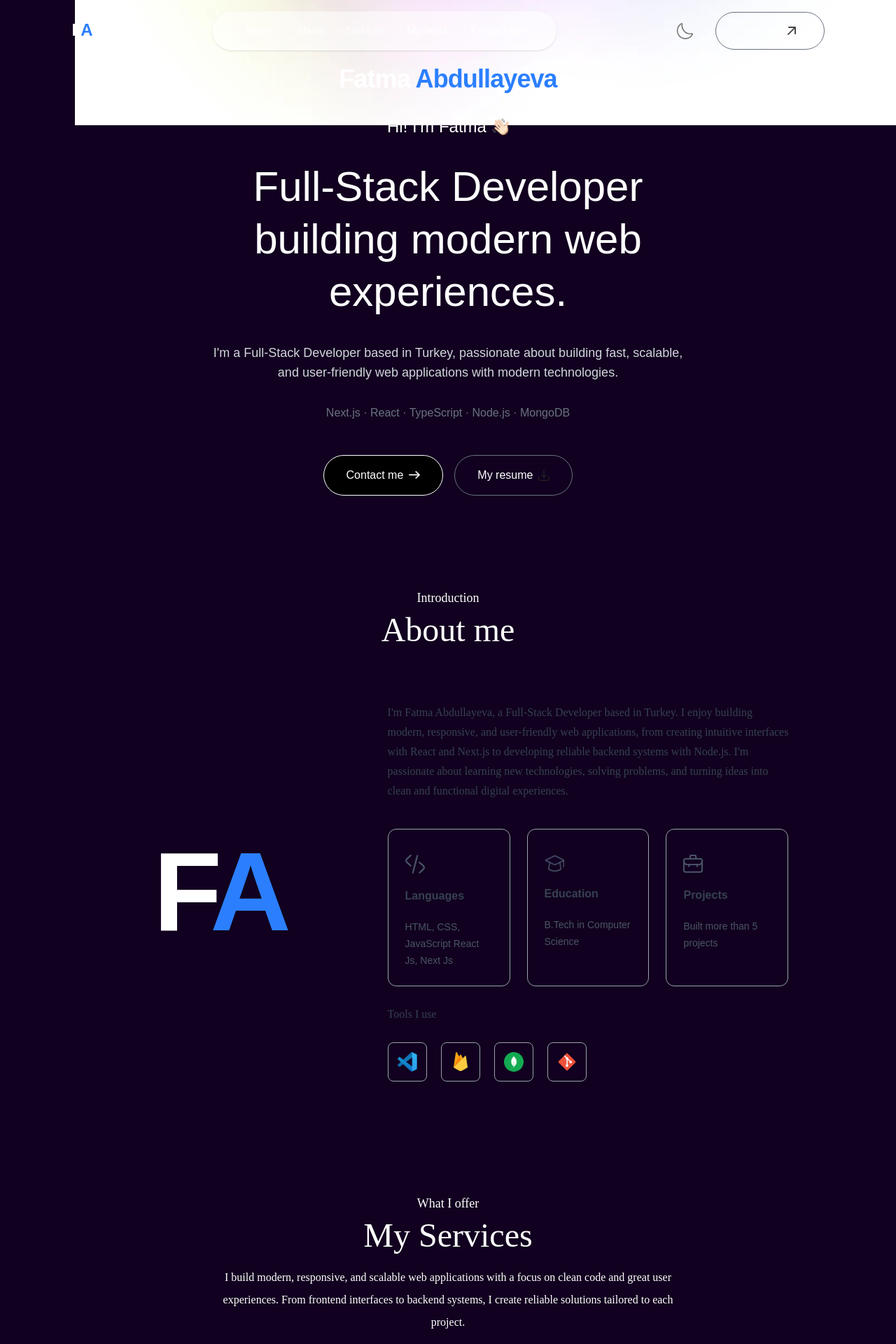
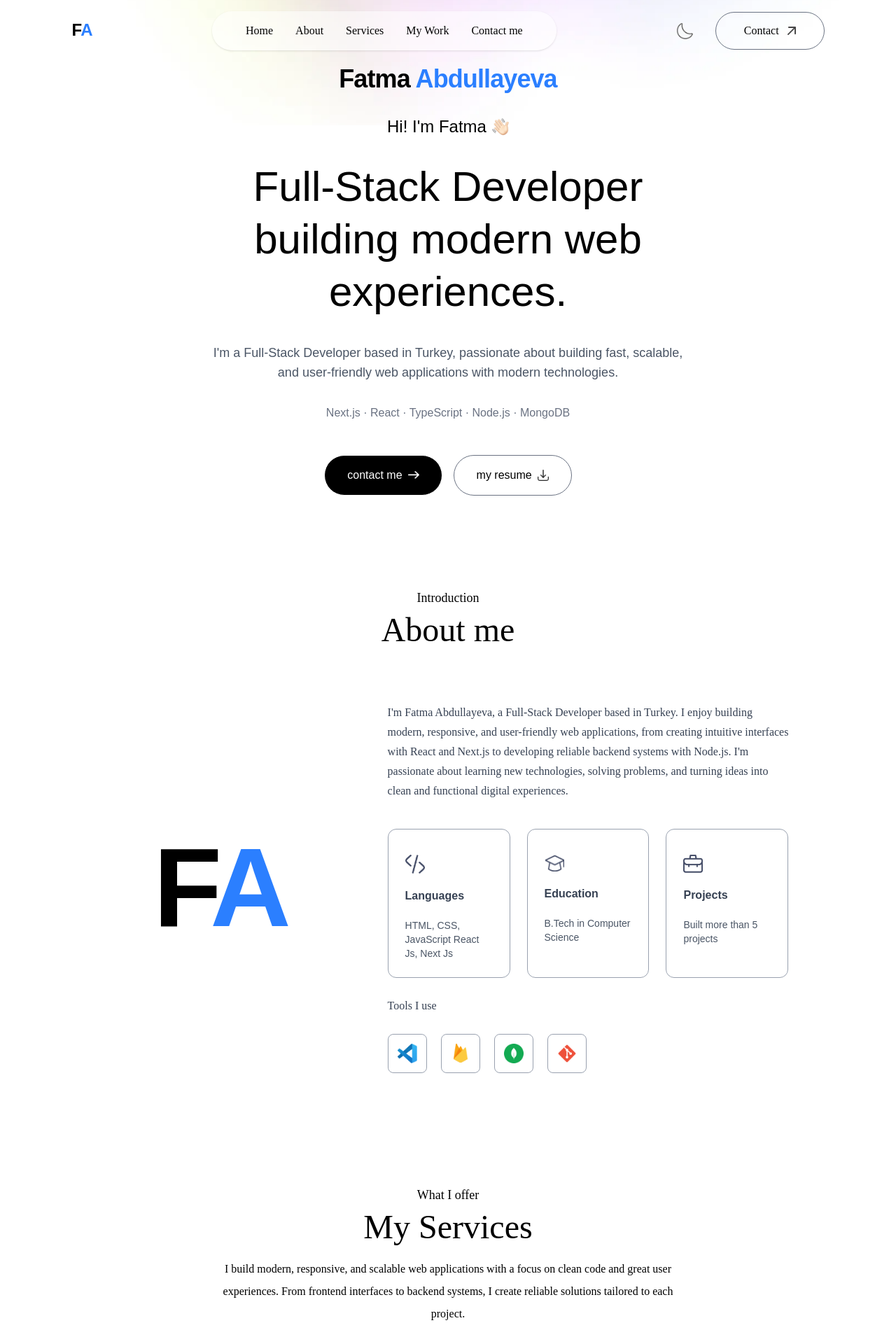
Before and after one commit to AbdullayevaFatma/fatmaabdulla-portfolio, a Next.js app: page / in a window 1280 px wide. Shown: the top 1920 px of the page at 70% size. Built offline with nearby package versions, Linux system fonts and the light colour scheme; a web font is replaced by a local one.

Commit message:
implement theme switching

```diff
--- a/app/components/About.jsx
+++ b/app/components/About.jsx
@@ -2,7 +2,7 @@
 import Image from "next/image";
 import React from "react";
 
-const About = () => {
+const About = ({isDarkMode}) => {
   return (
     <div id="about" className="w-full px-[12%] py-10 scroll-mt-20">
       <h4 className="text-center mb-2 text-lg font-ovo">Introduction</h4>
@@ -31,18 +31,18 @@
             {infoList.map(({ icon, iconDark, title, description }, index) => (
               <li
                 key={index}
-                className="border-[0.5px] border-gray-400 rounded-xl p-6 cursor-pointer hover:bg-lightHover hover:-translate-y-1 duration-500 hover:shadow-black"
+                className="border-[0.5px] border-gray-400 rounded-xl p-6 cursor-pointer hover:bg-lightHover hover:-translate-y-1 duration-500 hover:shadow-black dark:border-white dark:hover:shadow-white dark:hover:bg-darkHover/50"
               >
-                <Image src={icon} alt={title} className="w-7 mt-3" />
+                <Image src={isDarkMode ? iconDark : icon} alt={title} className="w-7 mt-3" />
 
-                <h3 className="my-4 font-semibold text-gray-700">{title}</h3>
+                <h3 className="my-4 font-semibold text-gray-700 dark:text-white">{title}</h3>
 
-                <p className="text-gray-600 text-sm leading-6">{description}</p>
+                <p className="text-gray-600 text-sm  dark:text-white/80">{description}</p>
               </li>
             ))}
           </ul>
 
-          <h4 className="my-6 text-gray-700 font-ovo">Tools I use</h4>
+          <h4 className="my-6 text-gray-700 font-ovo dark:text-white/80">Tools I use</h4>
 
           <ul className="flex items-center gap-3 sm:gap-5">
             {toolsData.map((tool, index) => (
--- a/app/components/Contact.jsx
+++ b/app/components/Contact.jsx
@@ -30,13 +30,12 @@
   return (
     <div
       id="contact"
-      className="w-full px-[12%] py-10 scroll-mt-20"
-      style={{
-        backgroundImage: "url('/footer-bg-color.png')",
-        backgroundSize: "90% auto",
-        backgroundPosition: "center",
-        backgroundRepeat: "no-repeat",
-      }}
+      className=" w-full px-[12%] py-10 scroll-mt-20
+      bg-[url('/footer-bg-color.png')]
+      bg-size[90%_auto]
+      bg-center
+      bg-no-repeat
+      dark:bg-none "
     >
       <h4 className="text-center mb-2 text-lg font-ovo">Connect with me</h4>
       <h2 className="text-center text-5xl font-ovo">Get in touch</h2>
@@ -51,14 +50,14 @@
             name="name"
             placeholder="Enter your name"
             required
-            className="flex-1 p-3 outline-none border-[0.5px] border-gray-400 rounded-md bg-white"
+            className="flex-1 p-3 outline-none border-[0.5px] border-gray-400 rounded-md bg-white dark:bg-darkHover/30 dark:border-white/90"
           />
           <input
             type="email"
             name="email"
             placeholder="Enter your email"
             required
-            className="flex-1 p-3 outline-none border-[0.5px] border-gray-400 rounded-md bg-white"
+            className="flex-1 p-3 outline-none border-[0.5px] border-gray-400 rounded-md bg-white dark:bg-darkHover/30 dark:border-white/90"
           />
         </div>
         <textarea
@@ -66,11 +65,11 @@
           required
           rows="6"
           placeholder="Enter your message"
-          className="w-full p-4 outline-none border-[0.5px] border-gray-400 rounded-md bg-white mb-6"
+          className="w-full p-4 outline-none border-[0.5px] border-gray-400 rounded-md bg-white mb-6 dark:bg-darkHover/30 dark:border-white/90"
         ></textarea>
         <button
           type="submit"
-          className="py-3 px-8 w-max flex items-center justify-between gap-2 bg-black/80 text-white rounded-full mx-auto hover:bg-black duration-500"
+          className="py-3 px-8 w-max flex items-center justify-between gap-2 cursor-pointer bg-black/80 text-white rounded-full mx-auto hover:bg-black duration-500 dark:bg-transparent dark:border-[0.5px] dark:hover:bg-darkHover"
         >
           Submit now{" "}
           <Image
--- a/app/components/Footer.jsx
+++ b/app/components/Footer.jsx
@@ -2,7 +2,7 @@
 import Image from "next/image";
 import React from "react";
 
-const Footer = () => {
+const Footer = ({isDarkMode}) => {
   return (
     <div className="mt-20">
       <div className="text-center">
@@ -12,7 +12,7 @@
           </span>
         </a>
         <div className="w-max flex items-center gap-2 mx-auto">
-          <Image src={assets.mail_icon} alt="Mail icon" className="w-6"/>
+          <Image src={isDarkMode ? assets.mail_icon_dark : assets.mail_icon} alt="Mail icon" className="w-6"/>
           johndoe@gmail.com
         </div>
       </div>
--- a/app/components/Header.jsx
+++ b/app/components/Header.jsx
@@ -34,9 +34,9 @@
       <div className="flex flex-col sm:flex-row items-center gap-4 mt-8">
         <a
           href="#contact"
-          className="px-8 py-3 border rounded-full border-white flex items-center gap-2 bg-black text-white hover:bg-gray-800 transition"
+          className="px-8 py-3 border rounded-full border-white flex items-center gap-2 bg-black text-white hover:bg-gray-800 transition dark:bg-transparent"
         >
-          Contact me
+          contact me
           <Image
             src={assets.right_arrow_white}
             alt="right arrow"
@@ -47,9 +47,9 @@
         <a
           href="/sample-resume.pdf"
           download
-          className="px-8 py-3 border rounded-full border-gray-500 flex items-center gap-2 hover:bg-gray-100 dark:hover:bg-gray-800 transition"
+          className="px-8 py-3 border rounded-full border-gray-500 flex items-center gap-2 hover:bg-gray-100 dark:hover:bg-gray-800 transition bg-white dark:text-black"
         >
-          My resume
+          my resume
           <Image src={assets.download_icon} alt="download" className="w-4" />
         </a>
       </div>
--- a/app/components/Navbar.jsx
+++ b/app/components/Navbar.jsx
@@ -2,7 +2,7 @@
 import Image from "next/image";
 import React, { useEffect, useRef, useState } from "react";
 
-const Navbar = () => {
+const Navbar = ({isDarkMode, setIsDarkMode}) => {
   const [isScroll, setIsScroll] = useState(false);
   const sideMenuRef = useRef();
   const openMenu = () => {
@@ -23,7 +23,7 @@
   }, []);
   return (
     <>
-      <div className="fixed top-0 right-0 w-11/12 -z-10 translate-y-[-80%]">
+      <div className="fixed top-0 right-0 w-11/12 -z-10 translate-y-[-80%] dark:hidden">
         <Image
           src={assets.header_bg_color}
           alt="navbar background"
@@ -31,7 +31,7 @@
         />
       </div>
       <nav
-        className={`w-full fixed px-5 lg:px-8 xl:px-[8%] py-4 flex items-center justify-between z-50 ${isScroll ? "bg-white/50 backdrop-blur-lg shadow-sm" : ""}`}
+        className={`w-full fixed px-5 lg:px-8 xl:px-[8%] py-4 flex items-center justify-between z-50 ${isScroll ? "bg-white/50 backdrop-blur-lg shadow-sm dark:bg-darkTheme dark:shadow-white/20" : ""}`}
       >
         <a href="#top">
           <span className="text-2xl font-bold tracking-tight">
@@ -39,7 +39,7 @@
           </span>
         </a>
 
-        <ul className={`hidden md:flex items-center gap-6 lg:gap-8 rounded-full px-12 py-3  ${isScroll ? "" : "bg-white/50 shadow-sm"}`}>
+        <ul className={`hidden md:flex items-center gap-6 lg:gap-8 rounded-full px-12 py-3  ${isScroll ? "" : "bg-white/50 shadow-sm dark:border dark:border-white/50 dark:bg-transparent"}`}>
           <li>
             <a href="#top" className="font-ovo">
               Home
@@ -68,32 +68,32 @@
         </ul>
         <div className="flex items-center gap-4">
           <button>
-            <Image src={assets.moon_icon} alt="moon icon" className="w-6" />
+            <Image src={isDarkMode ?  assets.sun_icon : assets.moon_icon} alt="moon icon" className="w-6" onClick={()=>setIsDarkMode(!isDarkMode)} />
           </button>
           <a
             href="#contact"
-            className="hidden lg:flex items-center gap-3 px-10 py-2.5 border border-gray-500 rounded-full ml-4 font-ovo"
+            className="hidden lg:flex items-center gap-3 px-10 py-2.5 border border-gray-500 rounded-full ml-4 font-ovo dark:border-white/50"
           >
             Contact{" "}
             <Image
-              src={assets.arrow_icon}
+              src={isDarkMode ? assets.arrow_icon_dark : assets.arrow_icon}
               className="w-3"
               alt="arrow for contact"
             />{" "}
           </a>
           <button className="block md:hidden ml-3" onClick={openMenu}>
             {" "}
-            <Image src={assets.menu_black} alt="menu" className="w-6" />
+            <Image src={isDarkMode ? assets.menu_white :  assets.menu_black} alt="menu" className="w-6" />
           </button>
         </div>
         {/* mobile menu */}
         <ul
           ref={sideMenuRef}
-          className="flex md:hidden flex-col gap-4 py-20 px-10 fixed -right-64 top-0 bottom-0 w-64 z-50 h-screen bg-rose-50 transition duration-500"
+          className="flex md:hidden flex-col gap-4 py-20 px-10 fixed -right-64 top-0 bottom-0 w-64 z-50 h-screen bg-rose-50 transition duration-500 dark:bg-darkHover dark:text-white"
         >
           <div className="absolute right-6 top-6" onClick={closeMenu}>
             <Image
-              src={assets.close_black}
+              src={isDarkMode ? assets.close_white : assets.close_black}
               alt="close button"
               className="w-5 cursor-pointer"
             />
--- a/app/components/Services.jsx
+++ b/app/components/Services.jsx
@@ -16,11 +16,11 @@
         {serviceData.map(({ icon, title, description, link }, index) => (
           <div
             key={index}
-            className="border border-gray-400 rounded-lg px-8 py-12 hover:shadow-black cursor-pointer hover:bg-lightHover hover:-translate-y-1 duration-500"
+            className="border border-gray-400 rounded-lg px-8 py-12 hover:shadow-black cursor-pointer hover:bg-lightHover hover:-translate-y-1 duration-500 dark:hover:bg-darkHover dark:hover:shadow-white"
           >
             <Image src={icon} alt={title} className="w-10" />
-            <h3 className="text-lg my-4 text-gray-700">{title}</h3>
-            <p className="text-sm text-gray-600 leading-5">{description}</p>
+            <h3 className="text-lg my-4 text-gray-700 dark:text-white">{title}</h3>
+            <p className="text-sm text-gray-600 leading-5 dark:text-white/80">{description}</p>
             <a href={link} className="flex items-center gap-2 text-sm mt-5">
               Read more{" "}
               <Image
--- a/app/components/Work.jsx
+++ b/app/components/Work.jsx
@@ -2,7 +2,7 @@
 import Image from "next/image";
 import React from "react";
 
-const Work = () => {
+const Work = ({isDarkMode}) => {
   return (
     <div id="work" className="w-full px-[12%] py-10 scroll-mt-20">
       <h4 className="text-center mb-2 text-lg font-ovo">My portfolio</h4>
@@ -12,7 +12,7 @@
         reprehenderit, voluptas est possimus vero harum!
       </p>
 
-      <div className="grid grid-cols-auto my-10 gap-5">
+      <div className="grid grid-cols-auto my-10 gap-5 dark:text-black">
         {workData.map((work, index) => (
           <div
             key={index}
@@ -33,11 +33,11 @@
       </div>
       <a
         href=""
-        className="w-max flex items-center justify-center gap-2 text-gray-700 border-[0.5px] border-gray-700 rounded-full py-3 px-10 mx-auto my-20 hover:bg-lightHover duration-500"
+        className="w-max flex items-center justify-center gap-2 text-gray-700 border-[0.5px] border-gray-700 rounded-full py-3 px-10 mx-auto my-20 hover:bg-lightHover duration-500 dark:text-white dark:border-white dark:hover:bg-darkHover"
       >
         Show more
         <Image
-          src={assets.right_arrow_bold}
+          src={isDarkMode ? assets.right_arrow_bold_dark : assets.right_arrow_bold}
           alt="Right arrow"
           className="w-4"
         />
--- a/app/layout.js
+++ b/app/layout.js
@@ -21,7 +21,7 @@
   return (
     <html
       lang="en"
-      className="scroll-smooth dark"
+      className="scroll-smooth"
     >
       <body className={`${outfit.className} ${ovo.className} antialiased leading-8 overflow-x-hidden dark:bg-darkTheme dark:text-white`}>{children}</body>
     </html>
--- a/app/page.js
+++ b/app/page.js
@@ -1,4 +1,5 @@
-"use client"
+"use client";
+import { useEffect, useState } from "react";
 import About from "./components/About";
 import Contact from "./components/Contact";
 import Footer from "./components/Footer";
@@ -8,15 +9,39 @@
 import Work from "./components/Work";
 
 export default function Home() {
+  const [isDarkMode, setIsDarkMode] = useState(true);
+
+  useEffect(() => {
+    if (
+      localStorage.theme === "dark" ||
+      (!("theme" in localStorage) &&
+        window.matchMedia("(prefers-color-scheme: dark)").matches)
+    ) {
+      setIsDarkMode(true);
+    } else {
+      setIsDarkMode(false);
+    }
+  }, []);
+
+  useEffect(() => {
+    if (isDarkMode) {
+      document.documentElement.classList.add("dark");
+      localStorage.theme = "dark";
+    } else {
+      document.documentElement.classList.remove("dark");
+      localStorage.theme = "";
+    }
+  }, [isDarkMode]);
+
   return (
-   <>
-   <Navbar/>
-   <Header/>
-   <About/>
-   <Services/>
-   <Work/>
-   <Contact/>
-   <Footer/>
-   </>
+    <>
+      <Navbar  isDarkMode={isDarkMode} setIsDarkMode={setIsDarkMode}/>
+      <Header isDarkMode={isDarkMode}  setIsDarkMode={setIsDarkMode}/>
+      <About isDarkMode={isDarkMode} setIsDarkMode={setIsDarkMode}/>
+      <Services isDarkMode={isDarkMode} setIsDarkMode={setIsDarkMode}/>
+      <Work isDarkMode={isDarkMode} setIsDarkMode={setIsDarkMode}/>
+      <Contact isDarkMode={isDarkMode} setIsDarkMode={setIsDarkMode}/>
+      <Footer isDarkMode={isDarkMode} setIsDarkMode={setIsDarkMode}/>
+    </>
   );
 }
```
